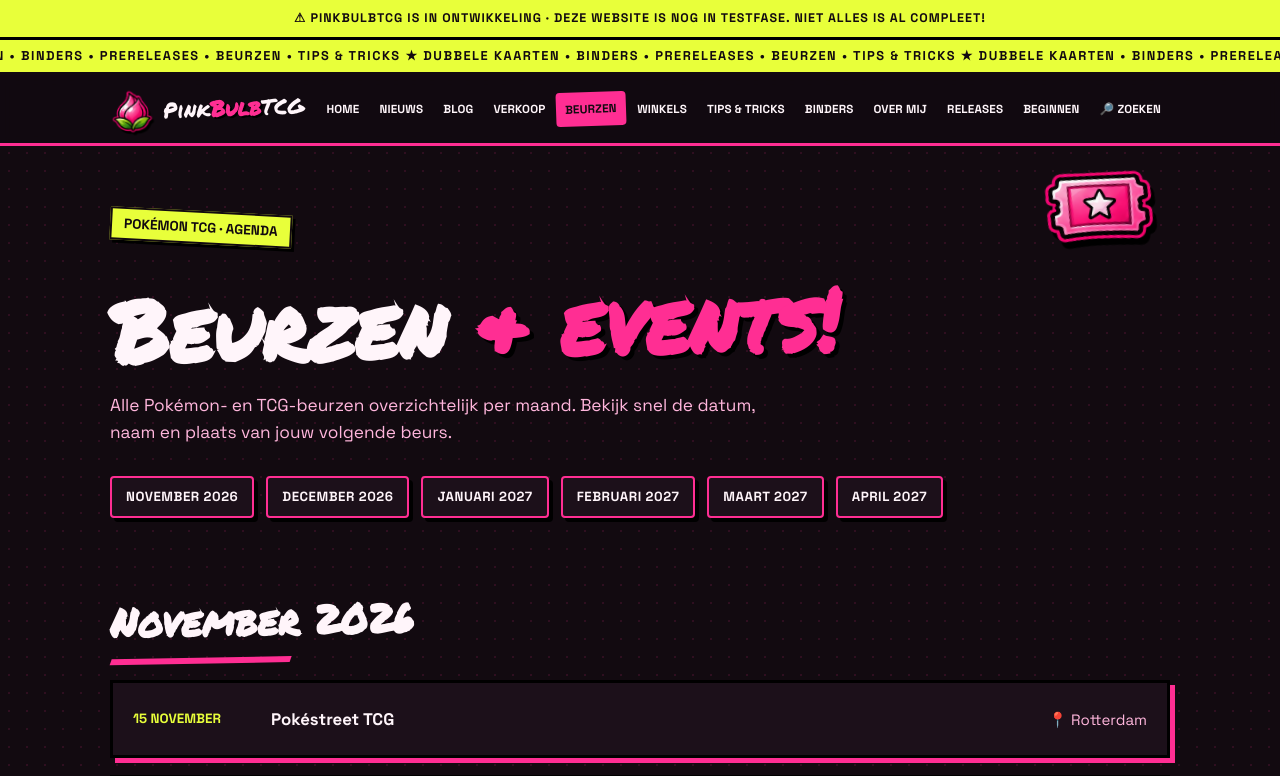
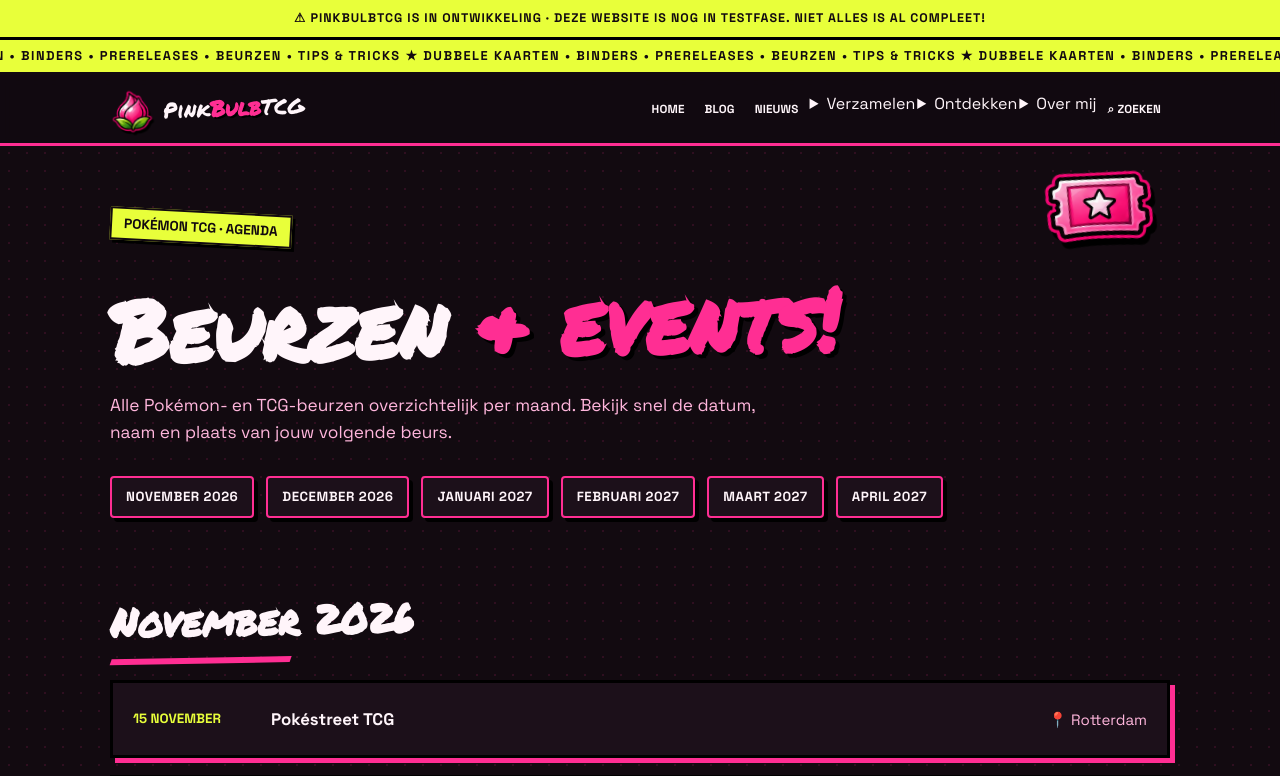
Before and after one commit to rasblackfire/pinkbulbtcg, a plain HTML site: page beurzen.html in a window 1280 px wide. Shown: the top 776 px of the page. Drawn offline with Linux system fonts and the light colour scheme.

Commit message:
Simplify site navigation with grouped dropdown menus

```diff
--- a/beurzen.html
+++ b/beurzen.html
@@ -22,7 +22,7 @@
 <div class="test-notice">⚠ PINKBULBTCG IS IN ONTWIKKELING · Deze website is nog in testfase. Niet alles is al compleet!</div>
 <div class="tape" aria-hidden="true"><span>★ Dubbele kaarten • Binders • Prereleases • Beurzen • Tips &amp; tricks ★ Dubbele kaarten • Binders • Prereleases • Beurzen • Tips &amp; tricks ★ Dubbele kaarten • Binders • Prereleases • Beurzen • Tips &amp; tricks ★ </span></div>
 <header><div class="bar"><a href="index.html" class="logo"><img src="bulb.png" alt="" width="44" height="44" decoding="async"><span>Pink<b>Bulb</b>TCG</span></a><button class="burger" id="menu-toggle" type="button" aria-label="Menu openen" aria-expanded="false" aria-controls="menu">☰</button>
-<nav aria-label="Hoofdmenu"><ul id="menu"><li><a href="index.html">Home</a></li><li><a href="nieuws.html">Nieuws</a></li><li><a href="blog.html">Blog</a></li><li><a href="verkoop.html">Verkoop</a></li><li><a href="beurzen.html" class="on" aria-current="page">Beurzen</a></li><li><a href="winkels.html">Winkels</a></li><li><a href="tips.html">Tips &amp; Tricks</a></li><li><a href="index.html#binders">Binders</a></li><li><a href="over-mij.html">Over mij</a></li><li><a href="releases.html">Releases</a></li><li><a href="beginnersgids.html">Beginnen</a></li><li><a href="zoeken.html" aria-label="Zoeken op website">🔎 Zoeken</a></li></ul></nav></div></header>
+<nav aria-label="Hoofdmenu"><ul id="menu"><li><a href="index.html">Home</a></li><li><a href="blog.html">Blog</a></li><li><a href="nieuws.html">Nieuws</a></li><li class="nav-dropdown"><details><summary>Verzamelen</summary><ul class="nav-submenu"><li><a href="tips.html">Tips &amp; Tricks</a></li><li><a href="beginnersgids.html">Beginnersgids</a></li><li><a href="woordenboek.html">Woordenboek</a></li><li><a href="binders.html">Binders</a></li></ul></details></li><li class="nav-dropdown"><details><summary>Ontdekken</summary><ul class="nav-submenu"><li><a href="beurzen.html" class="on" aria-current="page">Beurzen &amp; events</a></li><li><a href="winkels.html">Winkels</a></li><li><a href="releases.html">Releasekalender</a></li><li><a href="verkoop.html">Verkoop</a></li></ul></details></li><li class="nav-dropdown"><details><summary>Over mij</summary><ul class="nav-submenu"><li><a href="over-mij.html">Over mij</a></li><li><a href="samenwerken.html">Samenwerken</a></li></ul></details></li><li><a href="zoeken.html" aria-label="Zoeken op website">⌕ Zoeken</a></li></ul></nav></div></header>
 <main class="wrap"><div class="agenda-hero"><img class="page-hero-art" src="ticket.png" alt="" width="120" height="120" decoding="async"><span class="sticker">Pokémon TCG · Agenda</span><h1>Beurzen <em>& events!</em></h1><p>Alle Pokémon- en TCG-beurzen overzichtelijk per maand. Bekijk snel de datum, naam en plaats van jouw volgende beurs.</p>
 <nav class="agenda-nav" id="monthnav" aria-label="Ga naar maand"></nav></div><div id="calendar"></div>
 <p class="agenda-note">De agenda is gebaseerd op aangeleverde informatie. Data en locaties kunnen veranderen. Controleer de gegevens bij de organisator voordat je vertrekt. Bij sommige evenementen is de exacte datum of plaats nog niet bekend.</p></main>
```
